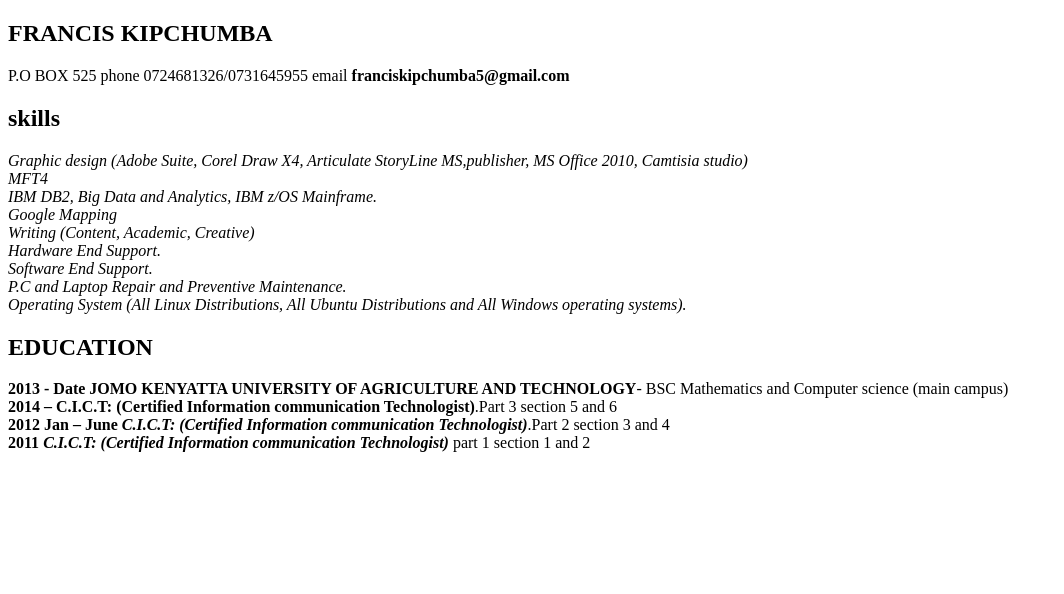
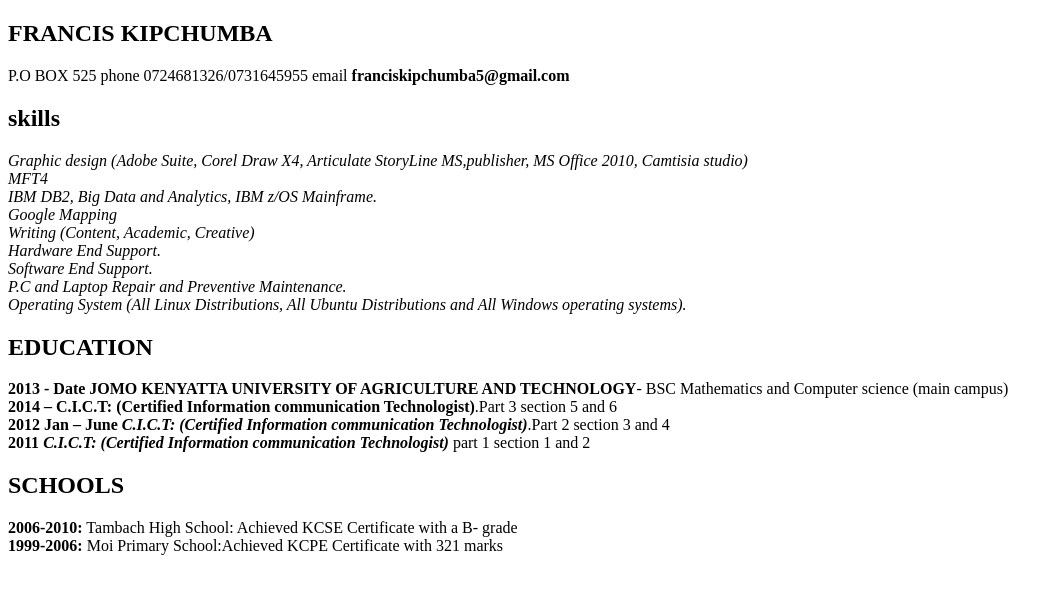
Before and after one commit to skafis/mycv, a plain HTML site: page index.html in a window 1280 px wide. Shown: the whole page, without its empty margins (0-1064 px from the left). Drawn offline with Linux system fonts and the light colour scheme.

Commit message:
add school section

```diff
--- a/index.html
+++ b/index.html
@@ -35,7 +35,13 @@
             <br> <strong>2011 <em>C.I.C.T: (Certified Information communication Technologist)</em> </strong> part 1 section 1 and 2
             </p>
         </section>
-        <section></section>
+        <section>
+            <p>
+                <h2>SCHOOLS</h2>
+            <strong> 2006-2010:</strong> Tambach High School: Achieved KCSE Certificate with a B- grade
+            <br> <strong>1999-2006:</strong> Moi Primary School:Achieved KCPE Certificate with 321 marks
+            </p>
+        </section>
         <section></section>
     </body>
 </html>
```
